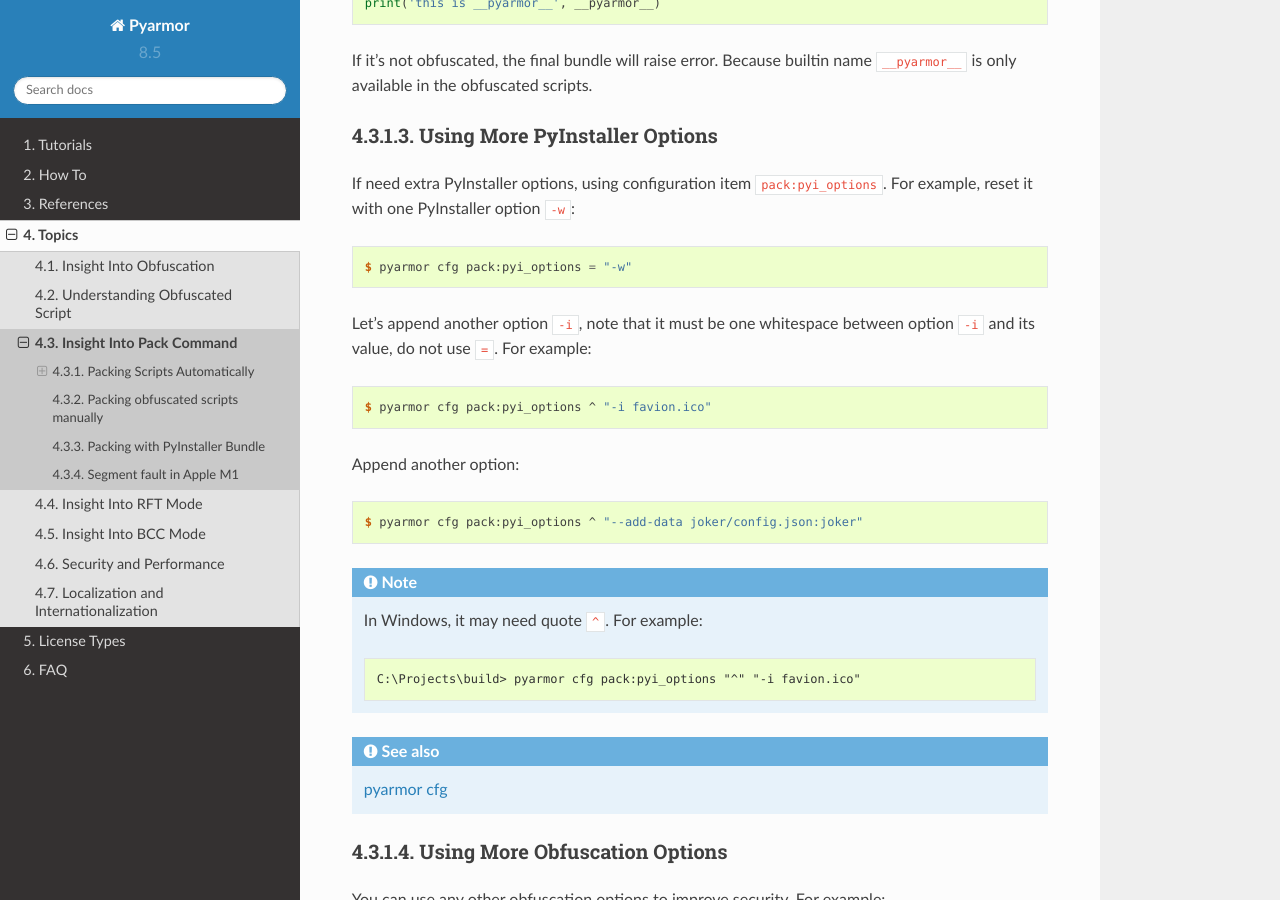
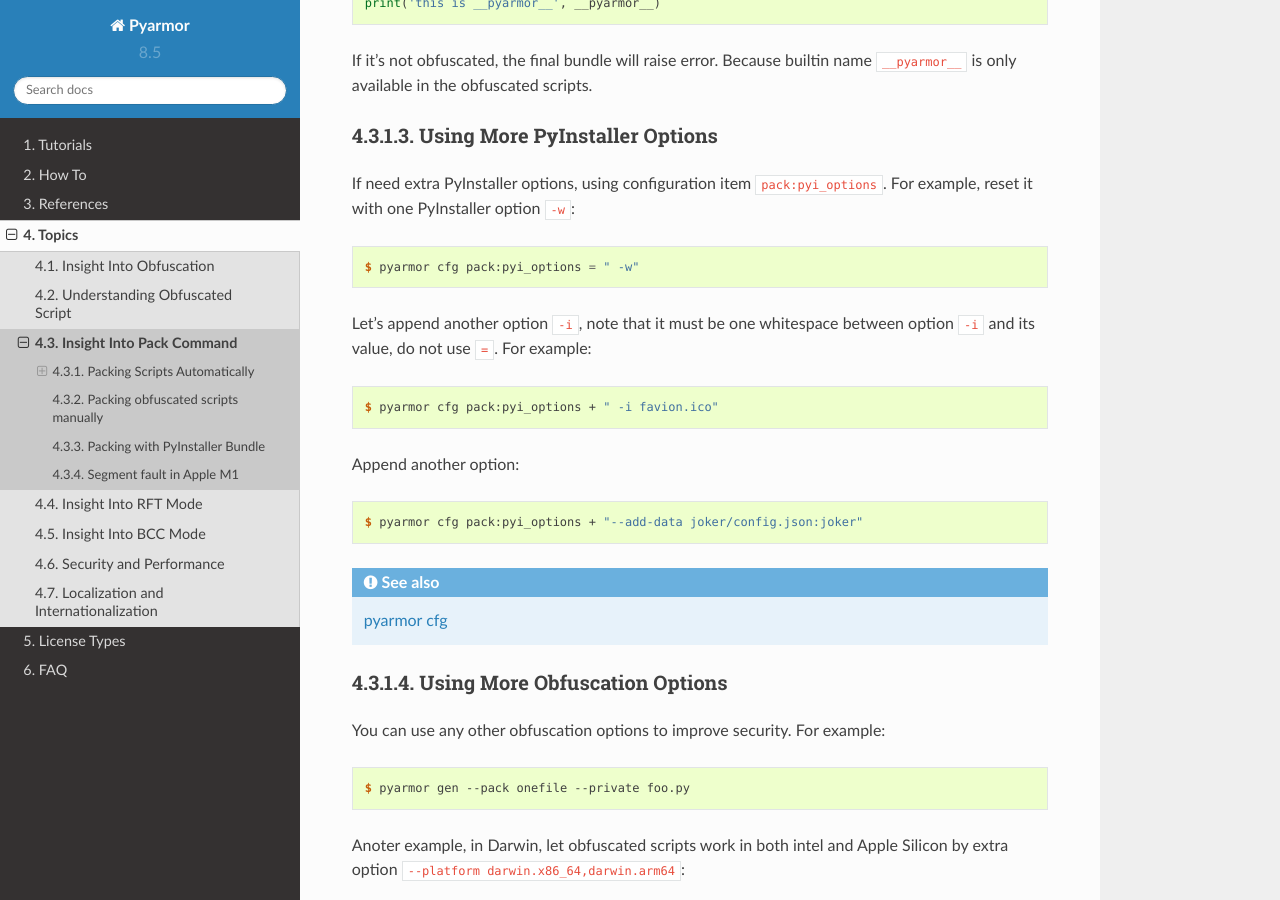
Before and after one commit to dashingsoft/pyarmor, a Sphinx documentation site: the page built from docs/topic/repack.rst, in a window 1280 px wide and 900 px high, scrolled down 2280 px. Built offline with Sphinx 7.4.7 and the Read the Docs theme 2.0.0, drawn with Linux system fonts in a browser that asks for light colours.

Commit message:
Refine doc

```diff
--- a/docs/topic/repack.rst
+++ b/docs/topic/repack.rst
@@ -96,21 +96,15 @@
 
 If need extra PyInstaller options, using configuration item ``pack:pyi_options``. For example, reset it with one PyInstaller option ``-w``::
 
-    $ pyarmor cfg pack:pyi_options = "-w"
+    $ pyarmor cfg pack:pyi_options = " -w"
 
 Let's append another option ``-i``, note that it must be one whitespace between option ``-i`` and its value, do not use ``=``. For example::
 
-    $ pyarmor cfg pack:pyi_options ^ "-i favion.ico"
+    $ pyarmor cfg pack:pyi_options + " -i favion.ico"
 
 Append another option::
 
-    $ pyarmor cfg pack:pyi_options ^ "--add-data joker/config.json:joker"
-
-.. note::
-
-    In Windows, it may need quote ``^``. For example::
-
-        C:\Projects\build> pyarmor cfg pack:pyi_options "^" "-i favion.ico"
+    $ pyarmor cfg pack:pyi_options + "--add-data joker/config.json:joker"
 
 .. seealso:: :ref:`pyarmor cfg`
 
```
